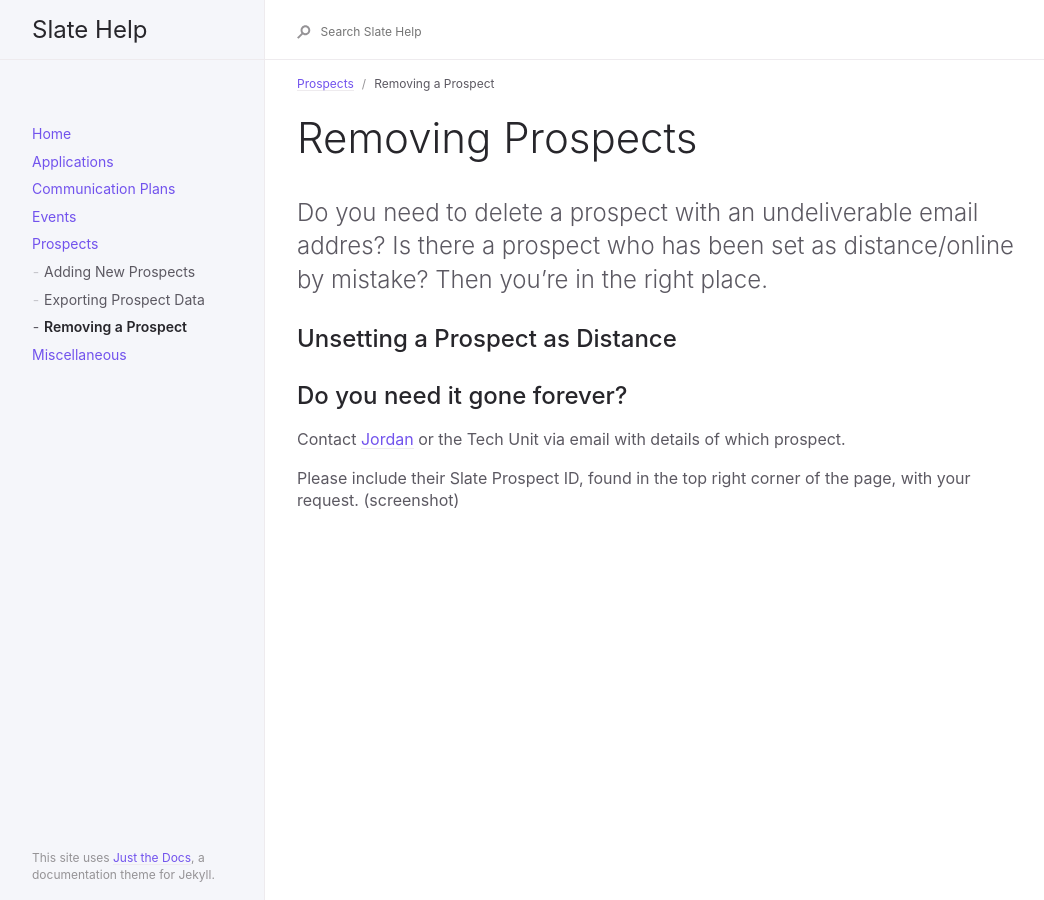
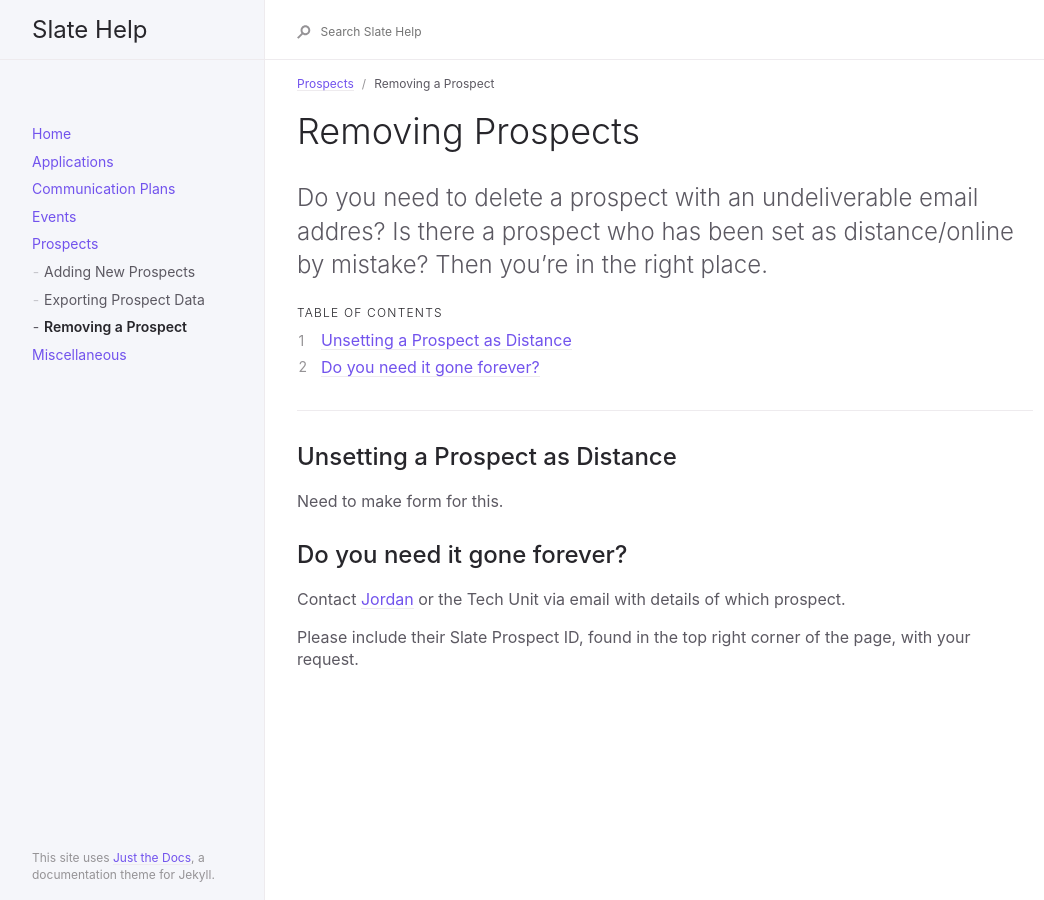
Before and after one commit to oretoise/docs, a Jekyll site: the page built from _docs/prospects/removing.md, in a window 1280 px wide. Shown: the whole page, without its empty margins (91-1135 px from the left). Built offline with Jekyll 4.4.1, drawn with Linux system fonts in a browser that asks for light colours.

Commit message:
Add more TOC and HLs

```diff
--- a/_docs/prospects/removing.md
+++ b/_docs/prospects/removing.md
@@ -7,17 +7,24 @@ permalink: /prospects/remove/
 ---
 
 # Removing Prospects
-{: .fs-9 }
+{: .no_toc }
 
 Do you need to delete a prospect with an undeliverable email addres? Is there a prospect who has been set as distance/online by mistake? Then you're in the right place.
 {: .fs-6 .fw-300 }
 
+## Table of contents
+{: .no_toc .text-delta }
+
+1. TOC
+{:toc}
+
+---
+
 ## Unsetting a Prospect as Distance
-
+Need to make form for this.
 
 
 ## Do you need it gone forever?
 Contact [Jordan](mailto:jordan.scruggs@msstate.edu) or the Tech Unit via email with details of which prospect.
 
 Please include their Slate Prospect ID, found in the top right corner of the page, with your request.
-(screenshot)
```
Also changed, not shown: _docs/prospects/adding.md (+9 -0 lines), _docs/prospects/exports.md (+10 -2 lines), _docs/prospects/prospects.md (+10 -2 lines).
